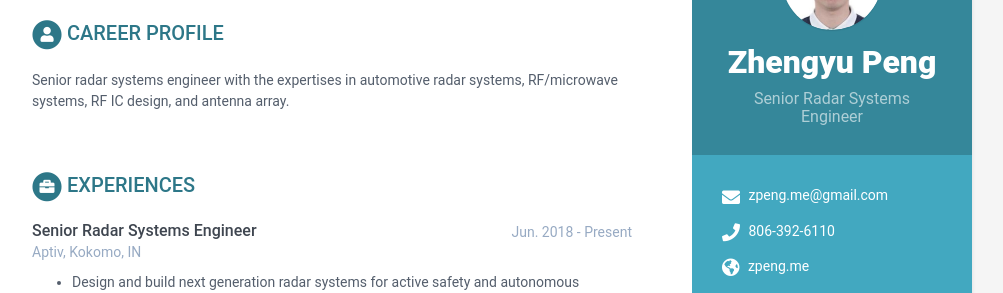
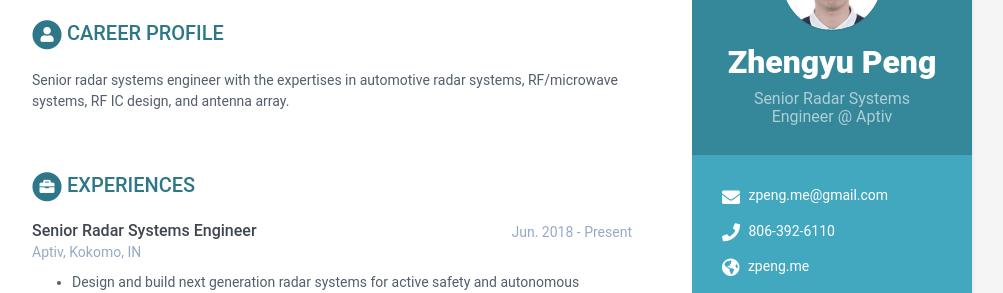
Before and after one commit to rookiepeng/zpeng-resume-cv, a Jekyll site: the page built from docs/index.html, in a window 1280 px wide. Shown: the part 131-424 px from the top of the page, without its empty margins (168-1171 px from the left). Built offline with Jekyll 4.4.1, drawn with Linux system fonts in a browser that asks for light colours.

Commit message:
add employer at job title

```diff
--- a/docs/_data/data.yml
+++ b/docs/_data/data.yml
@@ -8,7 +8,7 @@ sidebar:
 
     # Profile information
     name: Zhengyu Peng
-    tagline: Senior Radar Systems Engineer
+    tagline: Senior Radar Systems Engineer @ Aptiv
     avatar: profile.png  #place a 100x100 picture inside /assets/images/ folder and provide the name of the file below
 
     # Sidebar links
```
